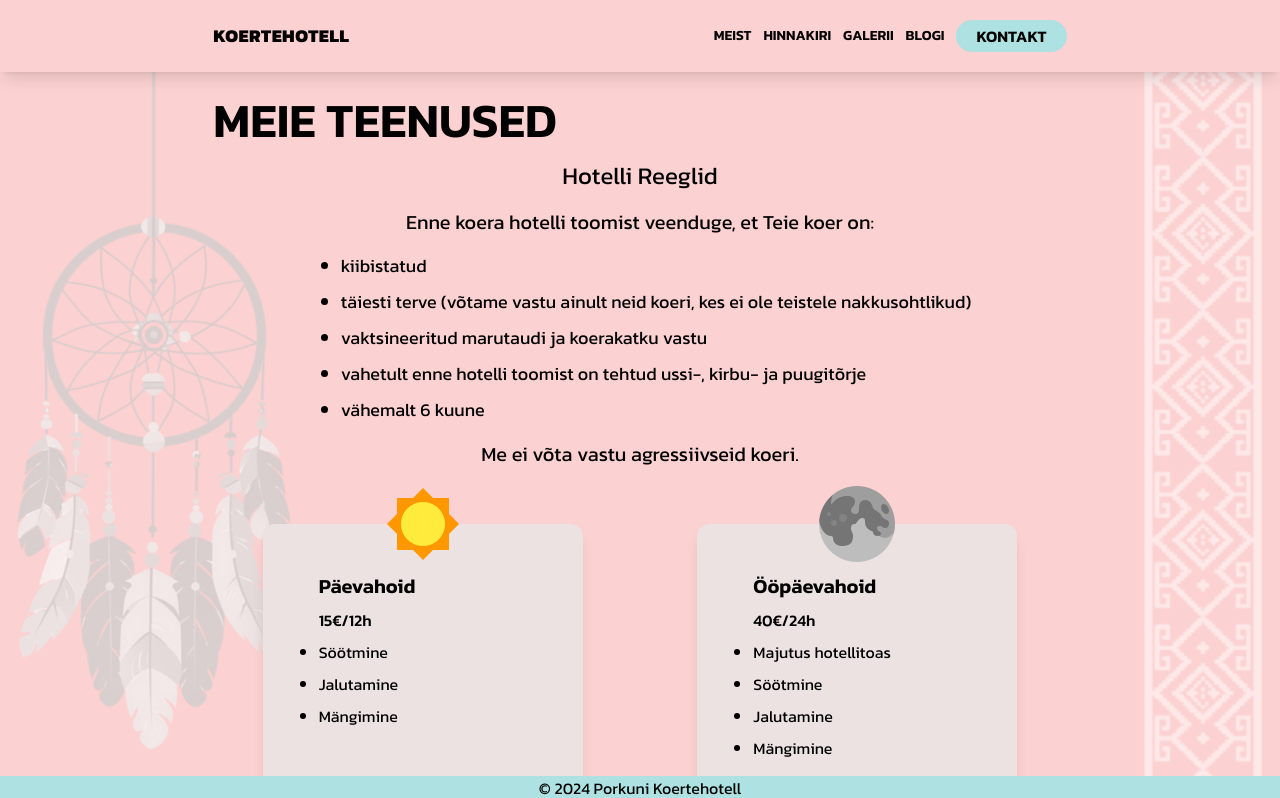
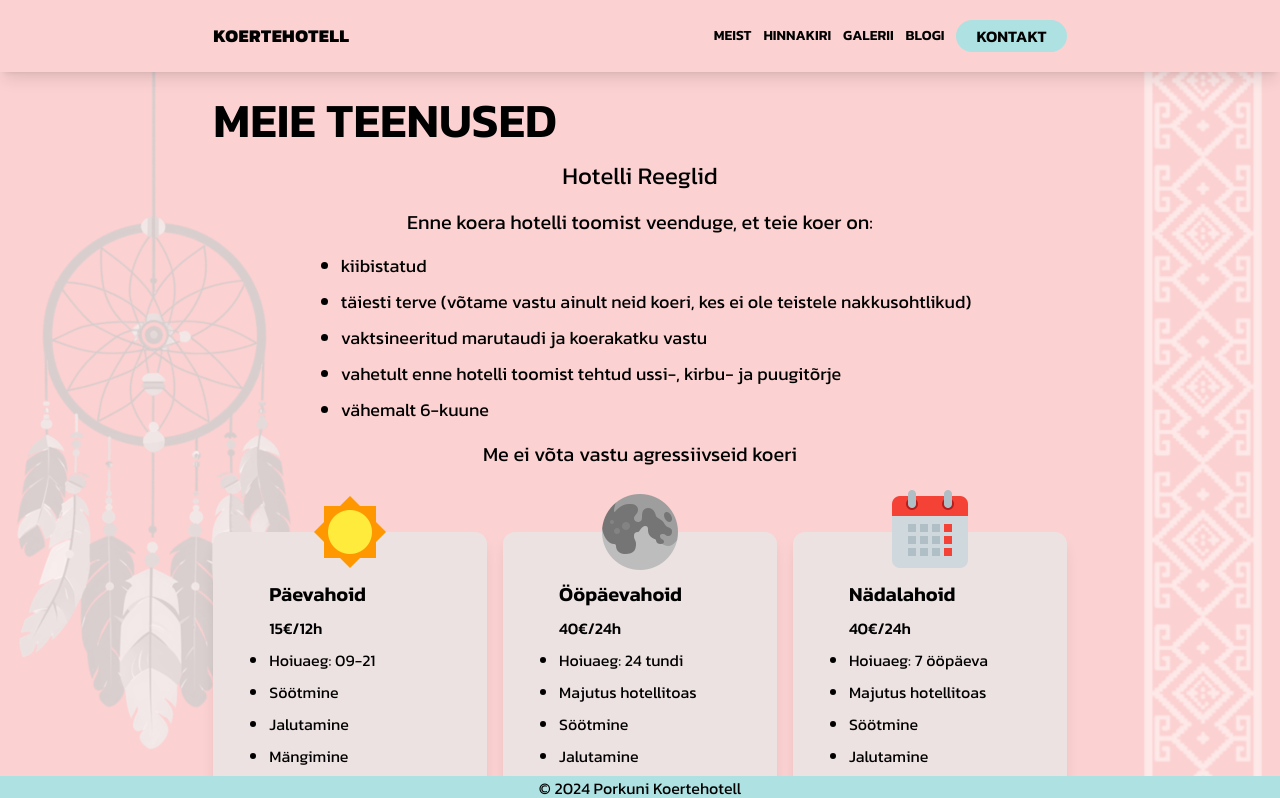
Before and after one commit to evenluiv/urban-funicular, a React (Vite) app: page /hinnakiri in a window 1280 px wide. Shown: the top 798 px of the page. Built offline with nearby package versions, Linux system fonts and the light colour scheme.

Commit message:
push changes

```diff
--- a/src/Pages/Hinnakiri.tsx
+++ b/src/Pages/Hinnakiri.tsx
@@ -1,12 +1,12 @@
-import { dayInfo, nightInfo } from "./Kodu";
+import { dayInfo, nightInfo, weekInfo } from "./Kodu";
 import PriceCard from "./components/PriceCard";
 
 const Tingimused = [
     "kiibistatud",
     "täiesti terve (võtame vastu ainult neid koeri, kes ei ole teistele nakkusohtlikud)",
     "vaktsineeritud marutaudi ja koerakatku vastu",
-    "vahetult enne hotelli toomist on tehtud ussi-, kirbu- ja puugitõrje",
-    "vähemalt 6 kuune"
+    "vahetult enne hotelli toomist tehtud ussi-, kirbu- ja puugitõrje",
+    "vähemalt 6-kuune"
 ]
 
 const Hinnakiri = () => {
@@ -24,12 +24,12 @@ const Hinnakiri = () => {
                 desktop:text-5xl
                 font-semibold">MEIE TEENUSED
                 </h1>
-                <div className="flex flex-col items-center gap-4 pb-10 z-10">
+                <div className="flex flex-col items-center gap-4 pb-12 z-10">
                     <h2 className="text-2xl">
                         Hotelli Reeglid
                     </h2>
                     <h3 className="text-xl">
-                        Enne koera hotelli toomist veenduge, et Teie koer on:
+                        Enne koera hotelli toomist veenduge, et teie koer on:
                     </h3>
                     <ul className="flex flex-col list-disc gap-2 pl-8 text-lg">
                         {Tingimused.map((item, index) => (
@@ -37,7 +37,7 @@ const Hinnakiri = () => {
                         ))}
                     </ul>
                     <h3 className="text-xl">
-                        Me ei võta vastu agressiivseid koeri.
+                        Me ei võta vastu agressiivseid koeri
                     </h3>
                 </div>
                 <div className="flex flex-col gap-12 laptop:flex-row laptop:gap-4">
@@ -53,6 +53,12 @@ const Hinnakiri = () => {
                         price={nightInfo.price}
                         listItems={nightInfo.listItems}
                     />
+                    <PriceCard
+                        image={weekInfo.image}
+                        title={weekInfo.title}
+                        price={weekInfo.price}
+                        listItems={weekInfo.listItems}
+                    />
                 </div>
             </div>
         </>
--- a/src/Pages/Kodu/index.tsx
+++ b/src/Pages/Kodu/index.tsx
@@ -3,6 +3,7 @@ import dogCircle from "../../../src/assets/doggo-circle-cropped.png";
 import dogs2 from "../../../src/assets/image2.jpeg";
 import sunIcon from "../../../src/assets/sun-icon.png";
 import moonIcon from "../../../src/assets/moon-icon.png";
+import weekIcon from "../../../src/assets/week-icon.png";
 import PriceCard from "../components/PriceCard";
 import React from "react";
 
@@ -11,9 +12,10 @@ export const dayInfo ={
     title: 'Päevahoid',
     price: '15€/12h',
     listItems: [
+        'Hoiuaeg: 09-21',
         'Söötmine',
         'Jalutamine',
-        'Mängimine',
+        'Mängimine'
     ]
 };
 
@@ -22,10 +24,24 @@ export const nightInfo ={
     title: 'Ööpäevahoid',
     price: '40€/24h',
     listItems: [
+        'Hoiuaeg: 24 tundi',
         'Majutus hotellitoas',
         'Söötmine',
         'Jalutamine',
-        'Mängimine',
+        'Mängimine'
+    ]
+};
+
+export const weekInfo ={
+    image: weekIcon,
+    title: 'Nädalahoid',
+    price: '40€/24h',
+    listItems: [
+        'Hoiuaeg: 7 ööpäeva',
+        'Majutus hotellitoas',
+        'Söötmine',
+        'Jalutamine',
+        'Mängimine'
     ]
 };
 
@@ -100,6 +116,12 @@ const Kodu: React.FC = () => {
                             price={nightInfo.price}
                             listItems={nightInfo.listItems}
                         />
+                        <PriceCard
+                            image={weekInfo.image}
+                            title={weekInfo.title}
+                            price={weekInfo.price}
+                            listItems={weekInfo.listItems}
+                        />
                     </div>
                 </div>
             </div>
--- a/src/Pages/Meist.tsx
+++ b/src/Pages/Meist.tsx
@@ -1,6 +1,13 @@
 import { NavLink } from "react-router-dom";
 import image0 from "../../src/assets/image0.jpeg";
 import image5 from "../../src/assets/image5.jpeg";
+
+const Koerad = [
+    "🐾 pere kõige vanem Bosse, 10 - aastane kuldne retriiveri poiss",
+    "🐾 3-aastane Lordy kuldne retriiveri poiss",
+    "🐾 iiri hundikoer,  2-aastane koeratüdruk Zora",
+    "🐾 iiri hundikoer, 7 - kuune poiss Lucky."
+]
 
 const Meist = () => {
     const textStyle = "font-semibold text-md/normal tablet:text-xl/normal";
@@ -21,13 +28,11 @@ const Meist = () => {
                 font-semibold">MEIST
                 </h1>
                 <p className={`${textStyle}`}>
-                Lorem ipsum dolor sit amet, consectetur adipiscing elit.
-                Sed aliquam, quam et consectetur lacinia, lacus arcu imperdiet nibh, et lobortis metus dolor et dui.
-                Praesent viverra nibh vitae ligula viverra, et molestie erat ultricies.
-                Aenean vel auctor ipsum. Nunc at lectus scelerisque, euismod turpis id, pretium erat.
-                Aliquam eget sodales nisl, in suscipit purus. Vivamus lacinia placerat velit. Ut viverra vitae felis non aliquam.
-                Quisque imperdiet tempus lorem, ac dignissim orci fermentum cursus. Sed facilisis gravida felis sed condimentum.
-                Quisque sollicitudin arcu dui, in pellentesque quam consectetur ac. Etiam pretium sapien justo, non posuere mi lobortis ut.
+                Olen Elis ning avasin koertehotelli Porkunis Lääne-Virumaal, mis on avar ja kaetud puude ning põõsastega.
+                Siin on koertel mõnus joosta, lustida ja sõbraliku kaaslasega mängida.
+                Võimalik on jalutada kaPorkuni järve ääres ja metsas. Oma lemmikuid saab hotelli jätta nii päevahoidu kui ka mitmeks nädalaks.
+                Hotellis on (mitu?)aedikut ning osadesse saab mahutada ka ühe pere mitu koera.
+                Hotelli perenaisena annan endast parima, et teie koer(ad) saavad toreda vaheldusrikka puhkuse, sel ajal kui peavad pereliikmetes eemal olema.
                 </p>
             </div>
             <div className="flex justify-end align-bottom laptop:items-end z-10">
@@ -40,14 +45,17 @@ const Meist = () => {
             </div>
             <div className="flex flex-col place-content-end gap-4 z-10">
                 <p className={`${textStyle}`}>
-                Lorem ipsum dolor sit amet, consectetur adipiscing elit.
-                Sed aliquam, quam et consectetur lacinia, lacus arcu imperdiet nibh, et lobortis metus dolor et dui.
-                Praesent viverra nibh vitae ligula viverra, et molestie erat ultricies.
-                Aenean vel auctor ipsum. Nunc at lectus scelerisque, euismod turpis id, pretium erat.
-                Aliquam eget sodales nisl, in suscipit purus. Vivamus lacinia placerat velit. Ut viverra vitae felis non aliquam.
-                Quisque imperdiet tempus lorem, ac dignissim orci fermentum cursus. Sed facilisis gravida felis sed condimentum.
-                Quisque sollicitudin arcu dui, in pellentesque quam consectetur ac. Etiam pretium sapien justo, non posuere mi lobortis ut.
+                    Koertehotelli mõte sai alguse iseenda vajadustest, kuna mul on neli koera, kes on harjunud vabalt suurel alal jooksma.
+                    Seega soovin pakkuda ka teistele koertele sellist võimalust, kes on minu hoole alla usaldatud.
                 </p>
+                <p className={`${textStyle}`}>
+                    Saage tuttavaks minu nelja rõõmuallikaga:
+                </p>
+                <ul className="flex flex-col gap-2 text-lg">
+                    {Koerad.map((item, index) => (
+                        <li key={index}>{item}</li>
+                    ))}
+                </ul>
                 <div className="flex justify-center laptop:justify-end">
                     <div className={`flex w-auto justify-center bg-blue-100 py-1 px-5 rounded-md`}>
                         <button>
```
Also changed, not shown: src/assets/week-icon.png (added).
